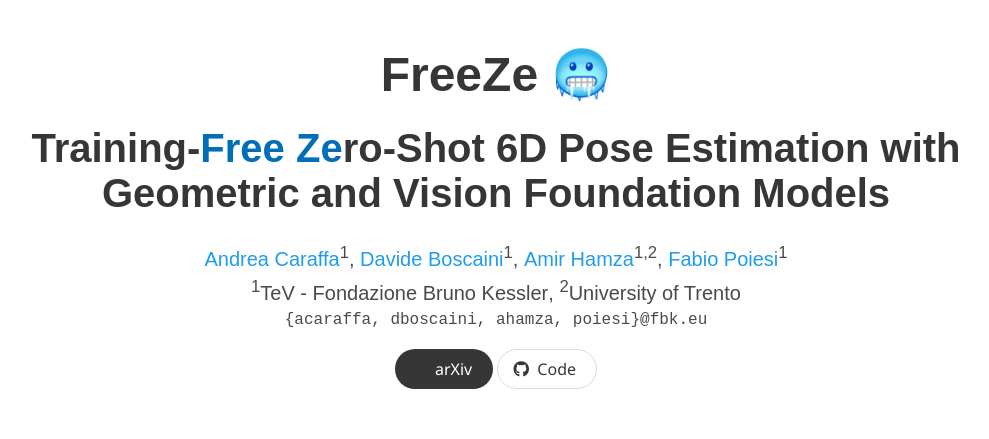
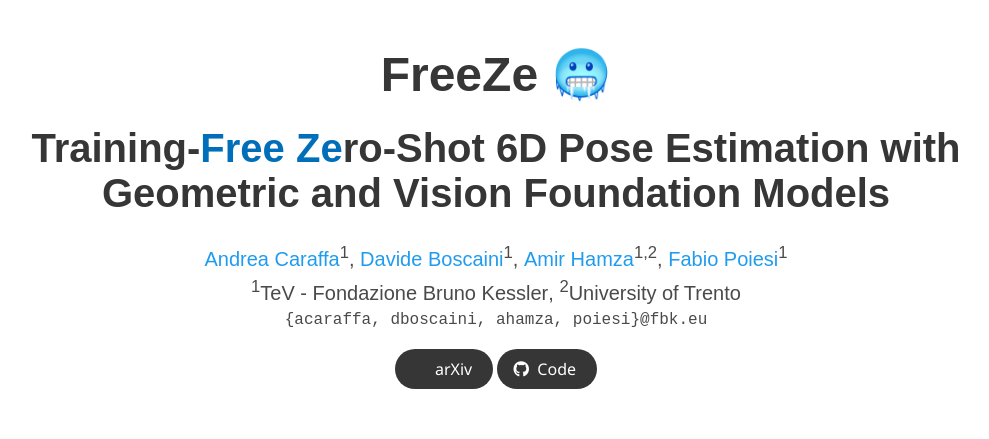
Before and after one commit to andreacaraffa/freeze, a plain HTML site: page index.html in a window 1280 px wide. Shown: the top 439 px of the page, without its empty margins (144-1133 px from the left). Drawn offline with nearby package versions, Linux system fonts and the light colour scheme; some icons are missing; a web font is replaced by a local one.

Commit message:
Update citation

```diff
--- a/index.html
+++ b/index.html
@@ -66,7 +66,8 @@
               </span>
               <!-- code Link -->
               <span class="link-block">
-                <a href="" class="external-link button is-normal is-rounded is-dark[disabled]" style="pointer-events: none">
+                <a href="https://github.com/andreacaraffa/freeze/"
+                  class="external-link button is-normal is-rounded is-dark">
                   <span class="icon"><i class="fab fa-github"></i></span>
                   <span>Code</span>
                 </a>
@@ -206,7 +207,7 @@
     <div class="container is-max-desktop content">
       <h2 class="title">Citation</h2>
       If you find FreeZe useful for your work, please cite:
-      <pre><code>@article{caraffa2024freeze, <br>  title={FreeZe: Training-free zero-shot 6D pose estimation with geometric and vision foundation models}, <br>  author = {Caraffa, Andrea and Boscaini, Davide and Hamza, Amir and Poiesi, Fabio}, <br>  journal = {arXiv:2312.00947}, <br>  year = {2024} <br>}</code></pre>
+      <pre><code>@article{caraffa2024freeze, <br>  title={FreeZe: Training-free zero-shot 6D pose estimation with geometric and vision foundation models}, <br>  author = {Caraffa, Andrea and Boscaini, Davide and Hamza, Amir and Poiesi, Fabio}, <br>  journal = {European Conference on Computer Vision (ECCV)}, <br>  year = {2024} <br>}</code></pre>
     </div>
   </section>
   <!--/ Citation -->
```
Also changed, not shown: 1 other file.
